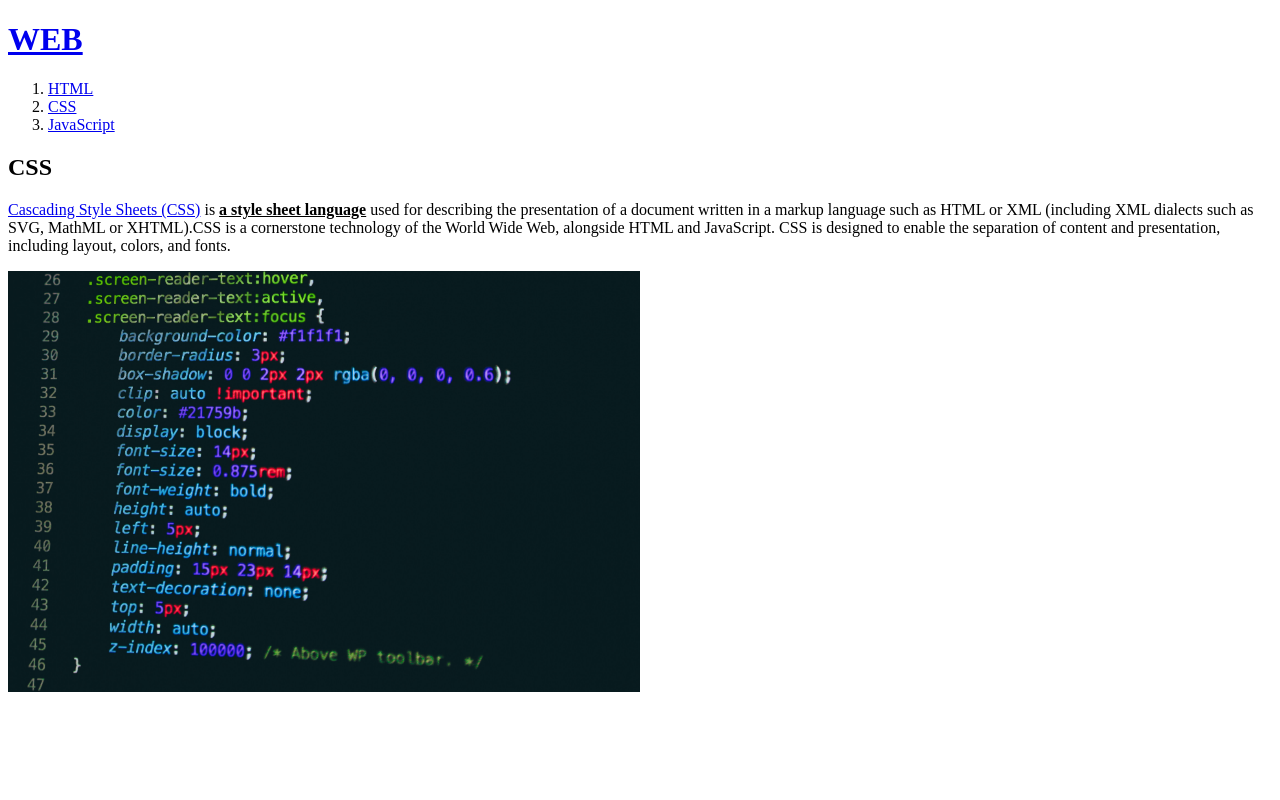
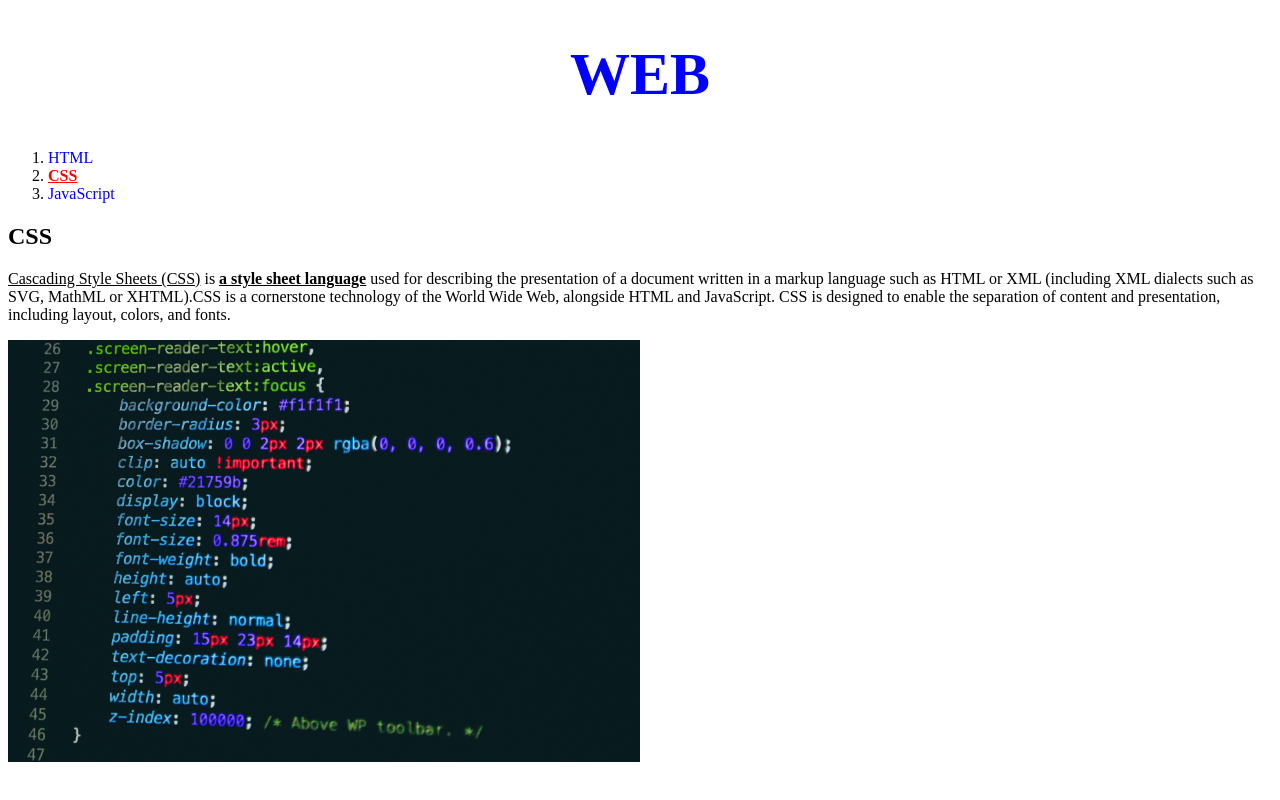
Before and after one commit to Hosowe/my-first-web-site, a plain HTML site: page css.html in a window 1280 px wide. Drawn offline with Linux system fonts and the light colour scheme.

Commit message:
Add CSSs

```diff
--- a/css.html
+++ b/css.html
@@ -3,16 +3,34 @@
 <head>
 <title>WEB 2 - CSS</title>
 <meta charset="utf-8">
+<style>
+    a {
+        color:blue;
+        text-decoration:none;
+    }
+    h1 {
+        font-size:60px;
+        text-align:center;
+    }
+</style>
 </head>
 <body>
-<h1><a href="index.html">WEB</a></h1>
+    <h1><a href="index.html">WEB</a></h1>
+    <ol>
+      <li><a href="html.html">HTML</a></li>
+       <li><a href="css.html" style="color:red;text-decoration:underline;font-weight:bold;">CSS</a></li>
+       <li><a href="javascript.html">JavaScript</a></li>
+    </ol>
+<!--
+    <h1><a href="index.html"><font color="pink">WEB</font></a></h1>
 <ol>
-    <li><a href="html.html">HTML</a></li>
-    <li><a href="css.html">CSS</a></li>
-    <li><a href="javascript.html">JavaScript</a></li>
+    <li><a href="html.html"><font color="skyblue">HTML</font></a></li>
+    <li><a href="css.html"><font color="green">CSS</font></a></li>
+    <li><a href="javascript.html"><font color="brown">JavaScript</font></a></li>
 </ol>
+-->
 <h2>CSS</h2>
-<p><a href="https://en.wikipedia.org/wiki/CSS" target="_blank" title="CSS (Wiki)">Cascading Style Sheets (CSS)</a> is <strong><u>a style sheet language</u></strong> used for describing the presentation of a document written in a markup language such as HTML or XML (including XML dialects such as SVG, MathML or XHTML).CSS is a cornerstone technology of the World Wide Web, alongside HTML and JavaScript. CSS is designed to enable the separation of content and presentation, including layout, colors, and fonts.
+<p><a href="https://en.wikipedia.org/wiki/CSS" target="_blank" title="CSS (Wiki)" style="text-decoration:underline; color:black;">Cascading Style Sheets (CSS)</a> is <strong><u>a style sheet language</u></strong> used for describing the presentation of a document written in a markup language such as HTML or XML (including XML dialects such as SVG, MathML or XHTML).CSS is a cornerstone technology of the World Wide Web, alongside HTML and JavaScript. CSS is designed to enable the separation of content and presentation, including layout, colors, and fonts.
 </p>
 <img src="css.jpg" width="50%">
 </body>
```
Also changed, not shown: html.html (+12 -2 lines), index.html (+12 -2 lines), javascript.html (+12 -2 lines).
